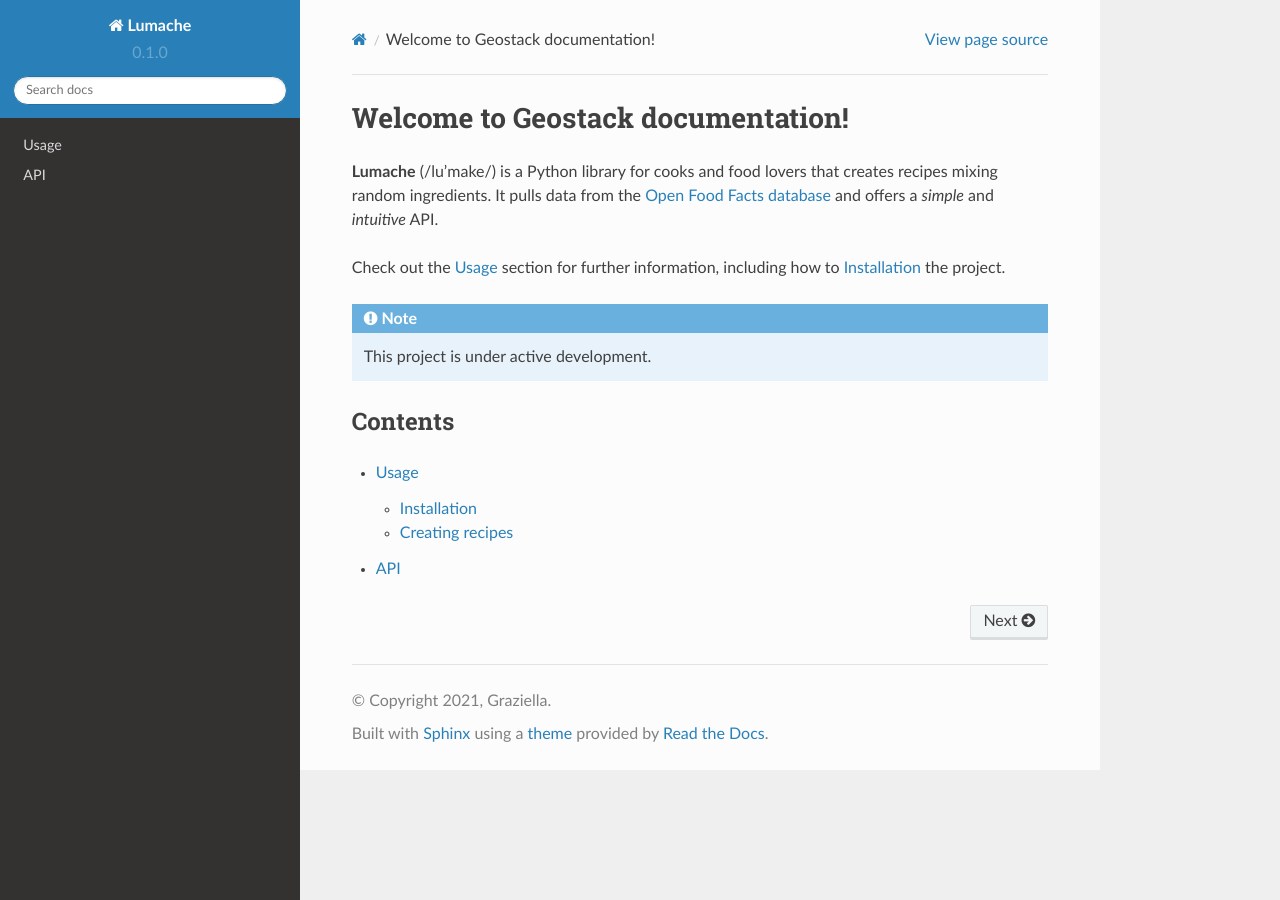
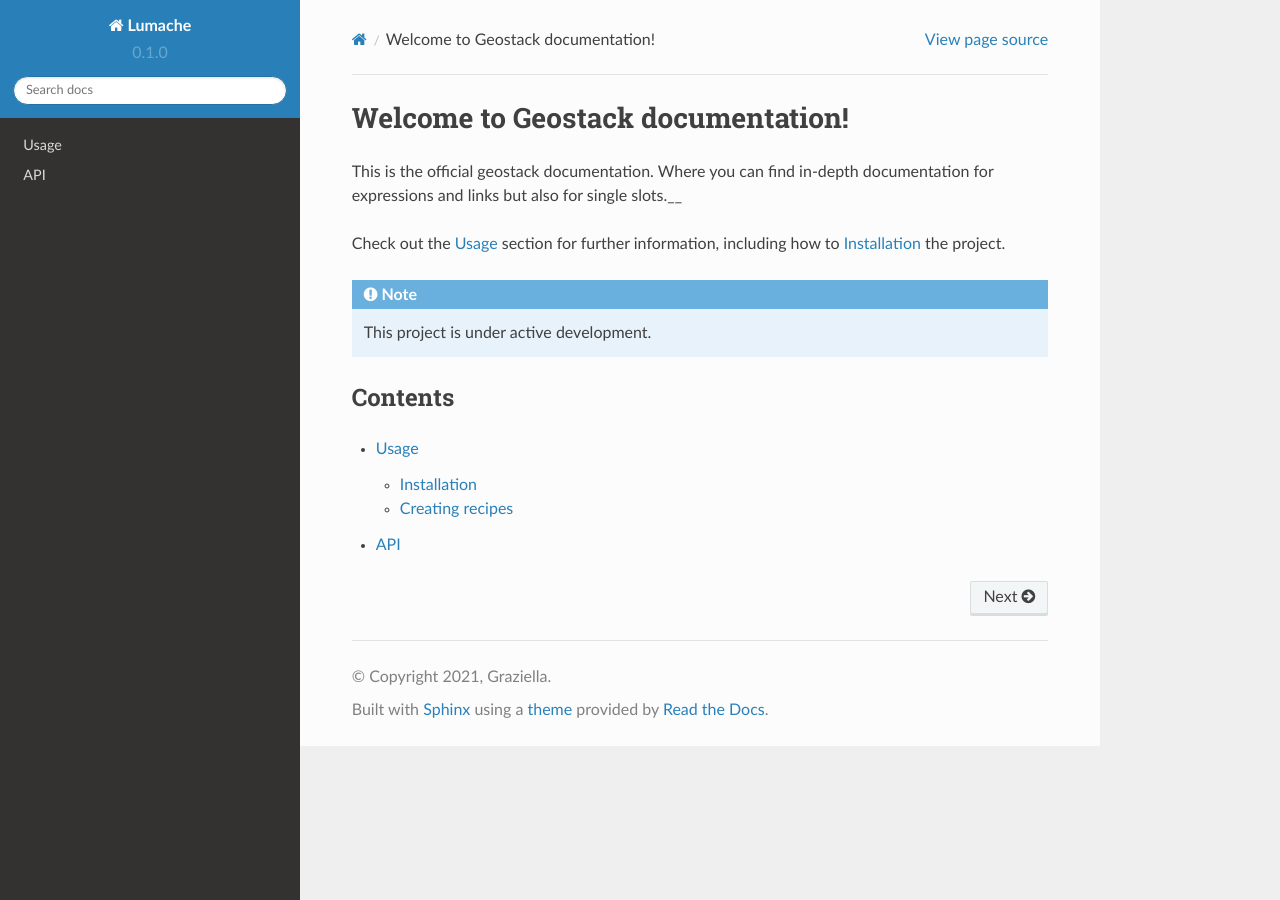
Before and after one commit to Ingram-01/geostack-docs, a Sphinx documentation site: the page built from docs/source/index.rst, in a window 1280 px wide. Built offline with Sphinx 7.4.7 and the Read the Docs theme 2.0.0, drawn with Linux system fonts in a browser that asks for light colours.

Commit message:
Update index.rst

```diff
--- a/docs/source/index.rst
+++ b/docs/source/index.rst
@@ -1,10 +1,7 @@
 Welcome to Geostack documentation!
 ===================================
 
-**Lumache** (/lu'make/) is a Python library for cooks and food lovers
-that creates recipes mixing random ingredients.
-It pulls data from the `Open Food Facts database <https://world.openfoodfacts.org/>`_
-and offers a *simple* and *intuitive* API.
+This is the official geostack documentation. Where you can find in-depth documentation for expressions and links but also for single slots.__
 
 Check out the :doc:`usage` section for further information, including
 how to :ref:`installation` the project.
```
